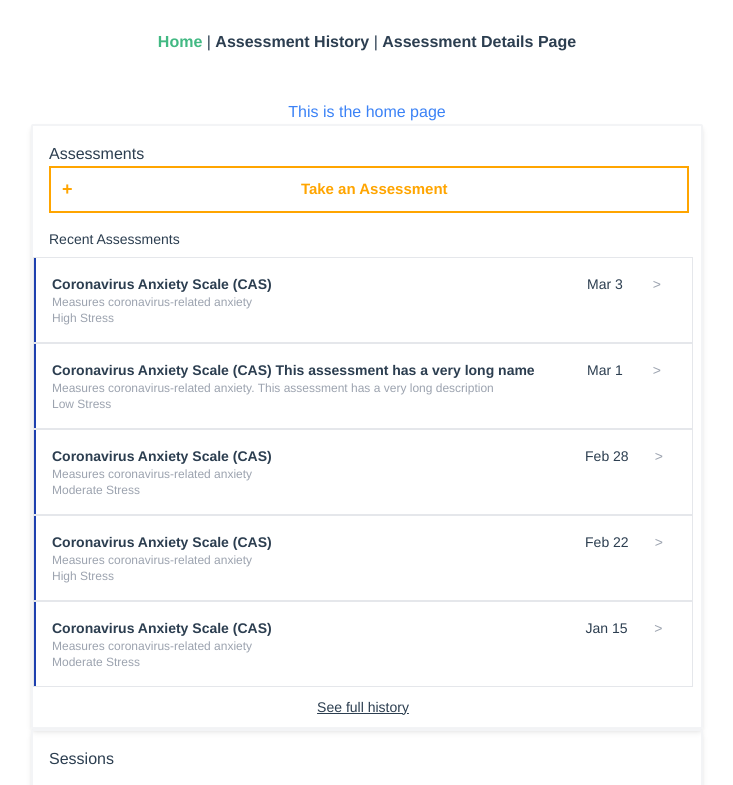
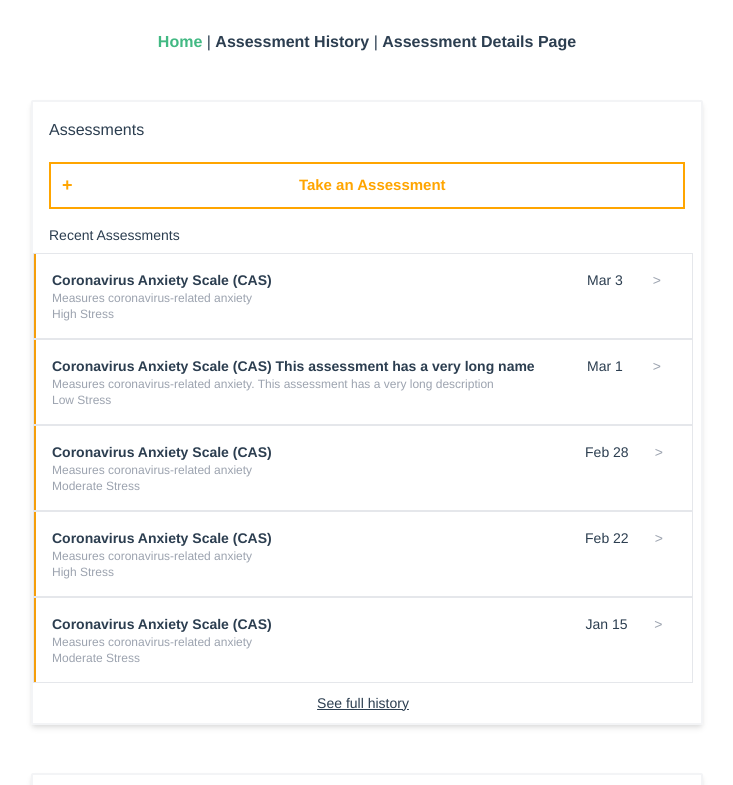
Before and after one commit to UW-EWB-Design/wazi-winter-2022, a Vue app: page / in a window 1280 px wide. Shown: the top 785 px of the page, without its empty margins (273-1006 px from the left). Built offline with nearby package versions, Linux system fonts and the light colour scheme.

Commit message:
change blue to orange

```diff
--- a/src/components/assessments/AssessmentButton.vue
+++ b/src/components/assessments/AssessmentButton.vue
@@ -1,6 +1,7 @@
 <template>
-<button class="AssessmentButton">
-  <span class="text-lg leading-tight">+</span><slot>Take an Assessment</slot>
+<button class="AssessmentButton w-full">
+  <span class="text-lg leading-tight
+						 ">+</span><slot>Take an Assessment</slot>
 </button>
 </template>
 
@@ -22,7 +23,6 @@ export default {
   transition-duration: 0.4s;
   font-weight: 700;
   font-size: 15px;
-  width: 640px;
 }
 
 .AssessmentButton:hover {
--- a/src/components/assessments/AssessmentCard.vue
+++ b/src/components/assessments/AssessmentCard.vue
@@ -1,7 +1,7 @@
 <template>
 	<div class="AssessmentCard">
 		<div class="w-full text-left text-sm border border-gray-200 hover:bg-gray-100 cursor-pointer">
-			<div class="border-l-2 border-blue-800 p-4">
+			<div class="border-l-2 border-yellow-500 p-4">
 				<div class="flex flex-row justify-between">
 					<b>{{ assessment.name }}</b>
 					<div class="flex justify-around w-1/6">
--- a/src/components/assessments/Assessments.vue
+++ b/src/components/assessments/Assessments.vue
@@ -2,8 +2,11 @@
 	<div class="Assessments">
 		<div class="max-w-md mx-auto shadow-md border-2 border-gray-100 rounded-sm overflow-hidden md:max-w-2xl">
 			<div class="p-4 w-full">
-				<div class="text-left text-base">Assessments</div>
-
+				<div class="text-left text-base pb-5">Assessments</div>
+				<!-- No sessions -->
+				<div v-if="totalAssessments === 0" class="pb-5 text-sm">
+					<p>You have not taken any assessments yet.</p>
+				</div>
 				<!-- Take an Assessment -->
 				<AssessmentButton />
 			</div>
--- a/src/views/Home.vue
+++ b/src/views/Home.vue
@@ -1,8 +1,9 @@
 <template>
 	<div class="home">
 		<div class="p-4">
-			<h1 class="text-blue-500">This is the home page</h1>
+			<!-- <h1 class="text-blue-500">This is the home page</h1> -->
 			<Assessments :assessments="assessments" />
+            <div class="h-12"></div>
 			<Sessions :sessions="sessions" :userTherapists="userTherapists" />
 		</div>
 	</div>
```
Also changed, not shown: 1 other file (tests, documents, lock files or other folders).
